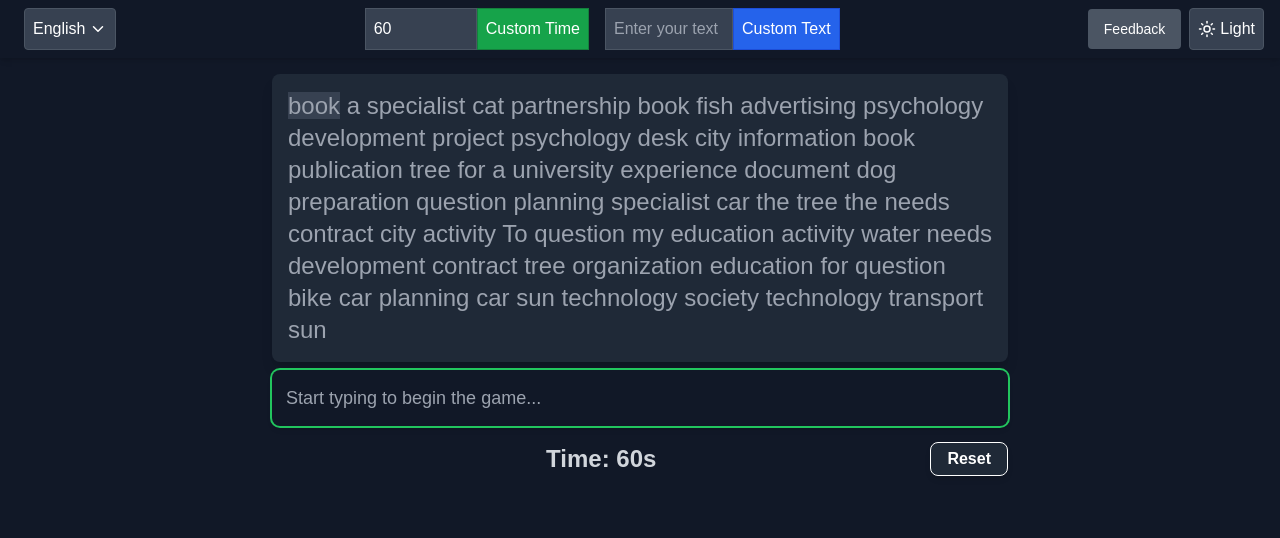
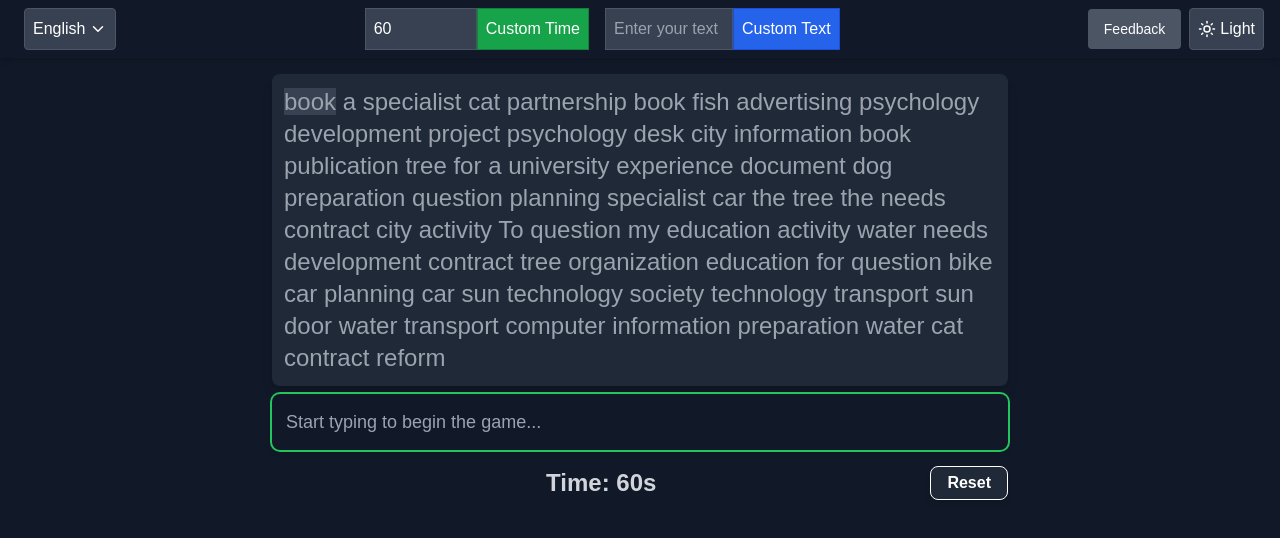
Before and after one commit to finger-typing/fingertyping, a Next.js app: page / in a window 1280 px wide. Shown: the top 538 px of the page. Built offline with nearby package versions, Linux system fonts and the light colour scheme.

Commit message:
version 0.9(need to seo) mobile display show less words

```diff
--- a/src/app/layout.tsx
+++ b/src/app/layout.tsx
@@ -14,9 +14,9 @@ const geistMono = localFont({
 });
 
 export const metadata: Metadata = {
-  title: "Finger Typing",
+  title: "FingerTyping",
   description:
-    "10 fast finger typeing practice in online useing 10 fast finger",
+   "finger typing a typing practice website, you can type with your 10 fast fingers, ",
   icons: {
     icon: "/favicon.ico",
   },
--- a/src/components/WordDisplay.tsx
+++ b/src/components/WordDisplay.tsx
@@ -1,5 +1,4 @@
-import React from "react";
-import { WORDS_PER_LINE, LINES_TO_SHOW } from "../utils/wordLists";
+import React, { useEffect, useState } from "react";
 
 interface WordDisplayProps {
   randomText: string;
@@ -8,18 +7,44 @@ interface WordDisplayProps {
   darkMode: boolean;
 }
 
+export const WORDS_PER_LINE_SMALL = 25; // For small screens
+export const WORDS_PER_LINE_LARGE = 70; // For medium and large screens
+export const LINES_TO_SHOW = 1;
+
 const WordDisplay: React.FC<WordDisplayProps> = ({
   randomText,
   inputValue,
   currentWordIndex,
   darkMode,
 }) => {
+  const [wordsPerLine, setWordsPerLine] = useState(WORDS_PER_LINE_LARGE);
+
+  useEffect(() => {
+    const handleResize = () => {
+      const isSmallScreen = window.innerWidth < 768; // Adjust breakpoint as needed
+      setWordsPerLine(
+        isSmallScreen ? WORDS_PER_LINE_SMALL : WORDS_PER_LINE_LARGE
+      );
+    };
+
+    // Set the initial state
+    handleResize();
+
+    // Add event listener for window resize
+    window.addEventListener("resize", handleResize);
+
+    // Clean up the event listener on component unmount
+    return () => {
+      window.removeEventListener("resize", handleResize);
+    };
+  }, []);
+
   const getHighlightedText = (text: string, input: string) => {
     const textWords = text.split(" ");
     const inputWords = input.split(" ");
     const startIndex =
-      Math.floor(currentWordIndex / WORDS_PER_LINE) * WORDS_PER_LINE;
-    const endIndex = startIndex + WORDS_PER_LINE * LINES_TO_SHOW;
+      Math.floor(currentWordIndex / wordsPerLine) * wordsPerLine;
+    const endIndex = startIndex + wordsPerLine * LINES_TO_SHOW;
     const displayedWords = textWords.slice(startIndex, endIndex);
 
     return displayedWords.map((word, wordIndex) => {
@@ -51,7 +76,7 @@ const WordDisplay: React.FC<WordDisplayProps> = ({
 
   return (
     <div
-      className={`w-full shadow-lg rounded-lg p-2 sm:p-4 mb-2 font-medium ${
+      className={`w-full shadow-lg rounded-lg p-2 sm:p-3 mb-2 font-medium ${
         darkMode ? "bg-gray-800" : "bg-white border-2 border-gray-300"
       }`}
     >
--- a/src/utils/wordLists.ts
+++ b/src/utils/wordLists.ts
@@ -994,8 +994,7 @@ export const wordLists: { [key: string]: string[] } = {
   ],
 };
 
-export const WORDS_PER_LINE = 60;
-export const LINES_TO_SHOW = 1;
+
 
 export const generateRandomWords = (
   count: number,
```
